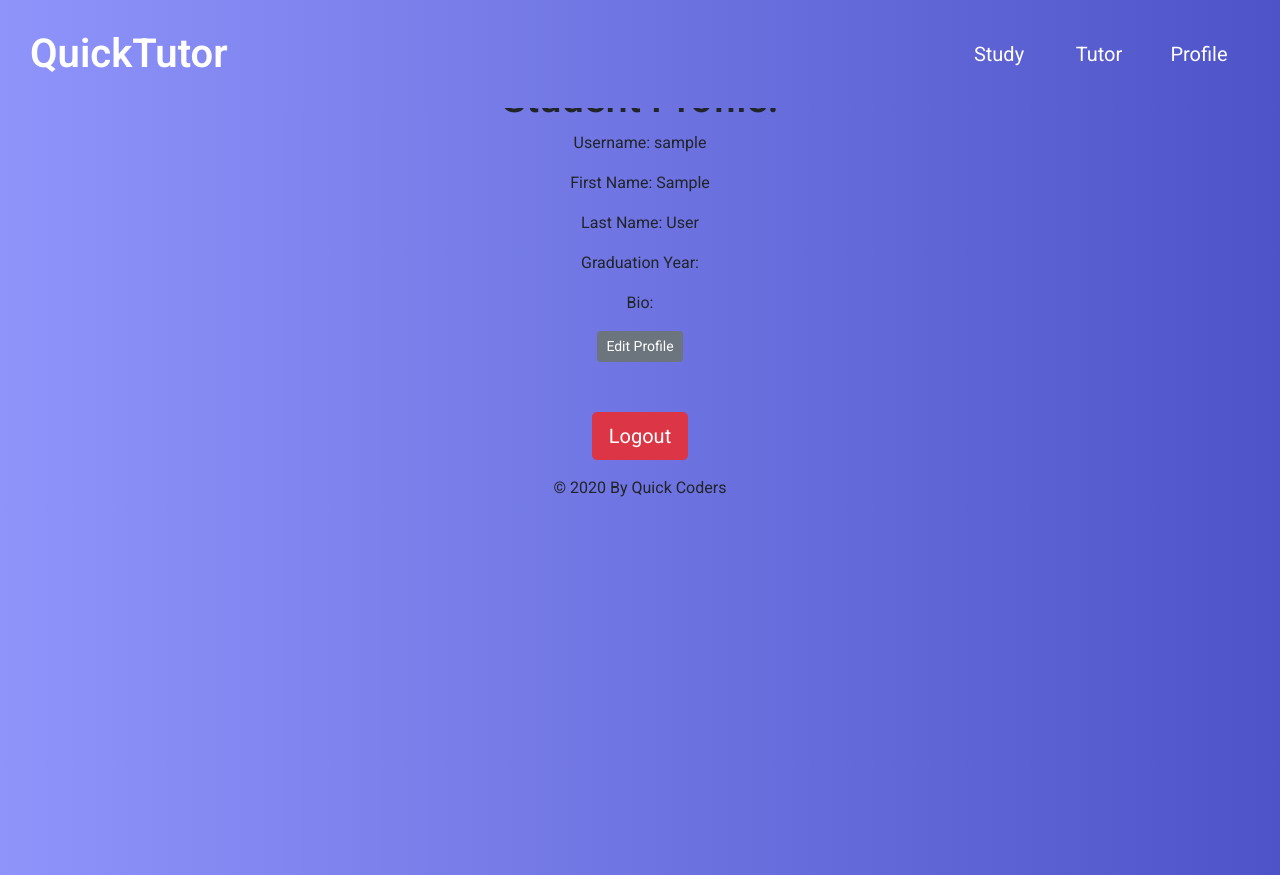
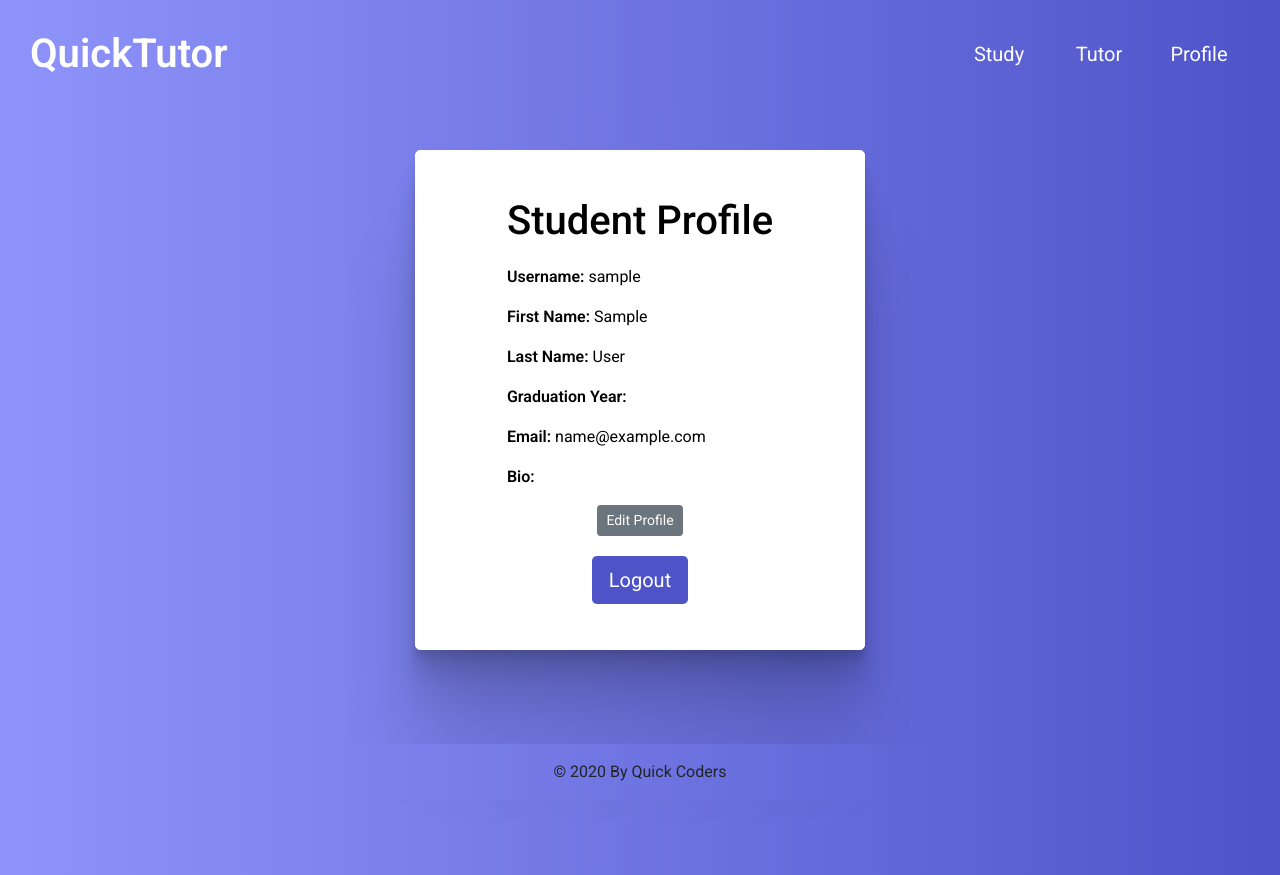
Before and after one commit to HarrisonClark/QuickTutor, a Django app: page /userprofile/ in a window 1280 px wide. Run offline with Django 3.2, Linux system fonts and the light colour scheme; the visitor is signed in with stand-in values (Sample User, id 1); some libraries are stand-ins or nearby versions.

Commit message:
User profile box added

```diff
--- a/login/templates/base.html
+++ b/login/templates/base.html
@@ -40,7 +40,7 @@
       {% block content %}{% endblock %}
     </div>
 
-    <footer class="page-footer text-center">
+    <footer class="page-footer text-center fixed-bottom">
       <p class="cointer">
         © 2020 By Quick Coders
       </p>
--- a/userprofile/templates/userprofile/index.html
+++ b/userprofile/templates/userprofile/index.html
@@ -3,17 +3,52 @@
 {% block title %}Student Profile {% endblock %}
 
 {% block content %}
-<div class="container" style="margin-bottom:50px">
-    {% if user.student.picture %}
-        <img src="{{ user.student.picture }}" class="rounded-circle" style="margin-bottom:25px;"width="240">
-    {% endif %}
-    <h1>Student Profile:</h1>
-    <p>Username: {{ user }}</p>
-    <p>First Name: {{ user.first_name }}</p>
-    <p>Last Name: {{ user.last_name }}</p>
-    <p>Graduation Year: {{ user.student.student_year }}</p>
-    <p>Bio: {{ user.student.bio }}</p>
-    <a href="edit" class="btn btn-secondary btn-sm">Edit Profile</a>
+<div class="container" style="
+	position: absolute;
+	top: 50%;
+	left: 50%;
+	transform: translate(-50%, -50%);
+	z-index: 2;
+	width: 450px;
+	height: 500px;
+	text-align: center;
+	display:table-cell;
+	vertical-align:middle;
+	margin-top: 0;
+	background-color: white;
+	color: black;
+	border: 1px solid white;
+	border-radius: 5px;
+	padding: 0px 50px;
+	box-shadow:
+		0 2.8px 2.2px rgba(0, 0, 0, 0.034),
+		0 6.7px 5.3px rgba(0, 0, 0, 0.048),
+		0 12.5px 10px rgba(0, 0, 0, 0.06),
+		0 22.3px 17.9px rgba(0, 0, 0, 0.072),
+		0 41.8px 33.4px rgba(0, 0, 0, 0.086),
+		0 100px 80px rgba(0, 0, 0, 0.12);
+
+	display:flex;
+	justify-content:center;
+	align-items:center;
+">
+	<div style="
+	class="inner">
+		{% if user.student.picture %}
+			<img src="{{ user.student.picture }}" class="rounded-circle" style="margin-bottom:25px;"width="240">
+		{% endif %}
+		<h1>Student Profile</h1>
+		<div style="margin-top: 20px; text-align: left">
+			<p><b>Username:</b>       {{ user }}</p>
+			<p><b>First Name:</b>       {{ user.first_name }}</p>
+			<p><b>Last Name:</b>       {{ user.last_name }}</p>
+			<p><b>Graduation Year:</b>       {{ user.student.student_year }}</p>
+			<p><b>Email:</b>       {{ user.email }}</p>
+			<p><b>Bio:</b>       {{ user.student.bio }}</p>
+			<div style="text-align:center;"><a href="edit" class="btn btn-secondary btn-sm">Edit Profile</a></div>
+			<div style="margin-top: 20px; text-align:center;"><a style="background-color: #4e54c8; text-decoration: none; color: white;" href="{% url 'login:logout' %}" class="btn btn-lg">Logout</a></div>
+		</div>
+	</div>
 </div>
-    <a href="{% url 'login:logout' %}" class="btn btn-danger btn-lg">Logout</a>
+
 {% endblock %}
```
